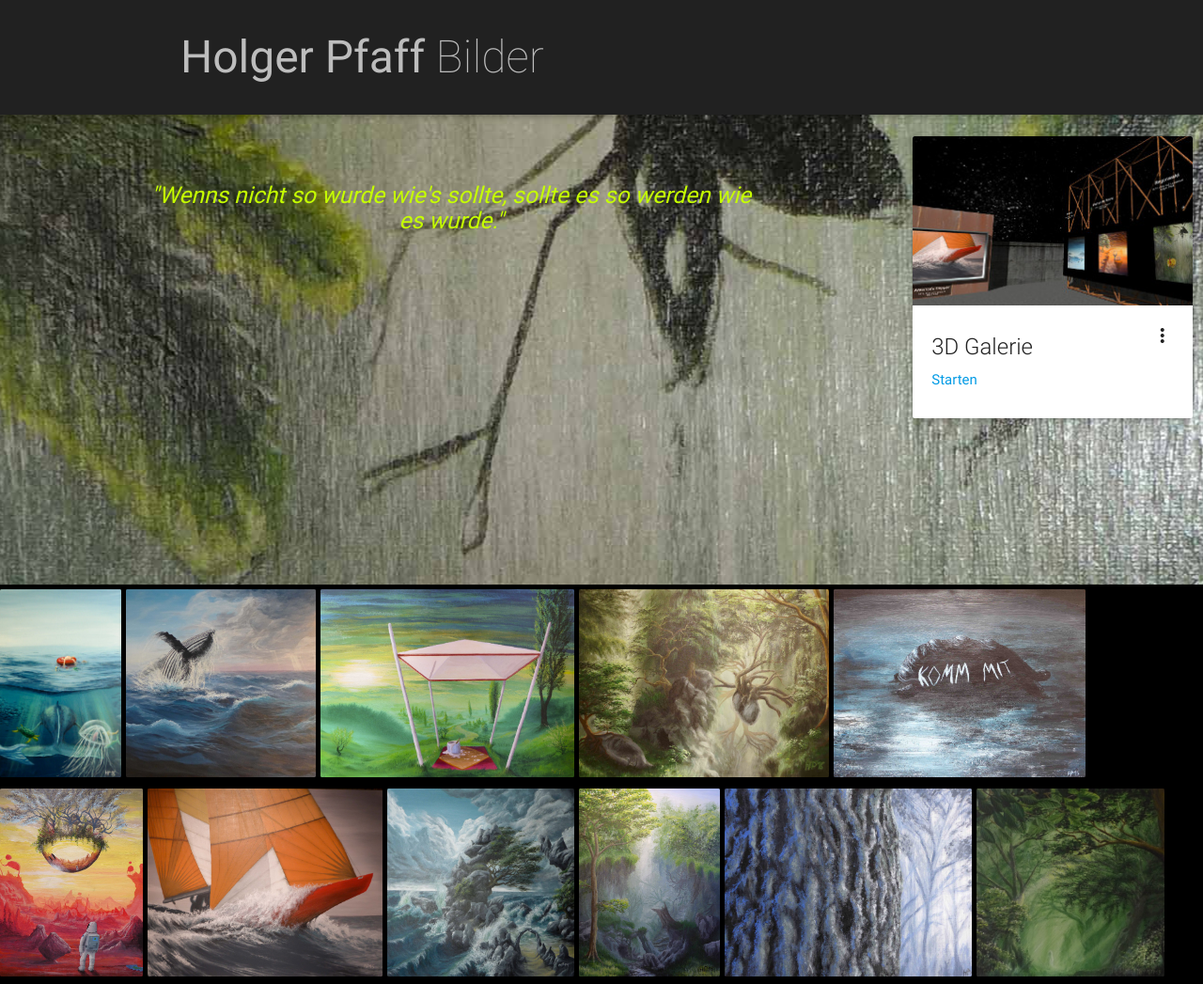
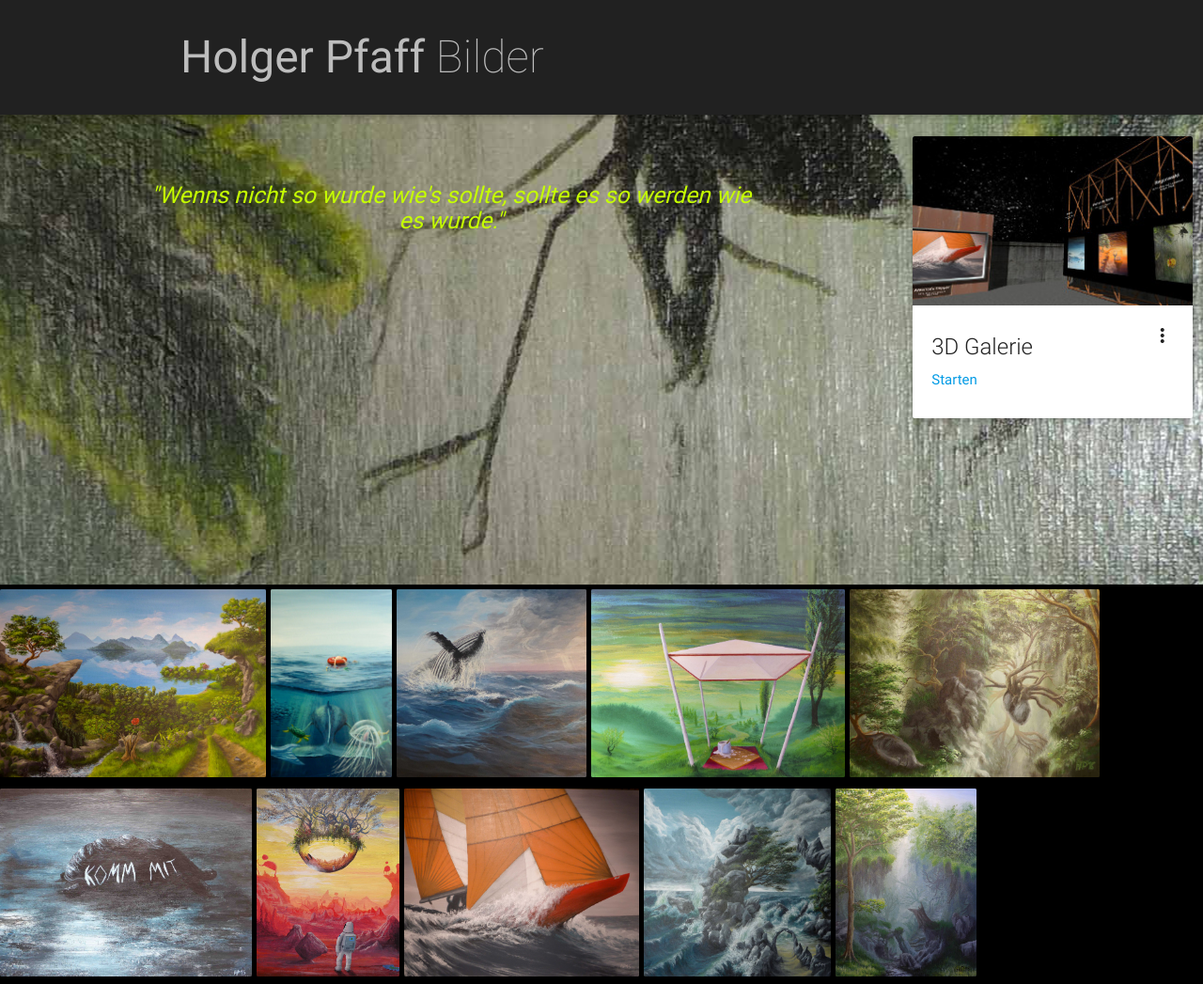
Before and after one commit to HolgerPfaff/webGallery2D, a PHP site: page / in a window 1280 px wide. Shown: the top 1047 px of the page at 94% size. Run offline with PHP 8.4, Linux system fonts and the light colour scheme.

Commit message:
Added imgage 29

```diff
--- a/app/images.php
+++ b/app/images.php
@@ -1,4 +1,9 @@
 <div id="gaImageContainer" class="black">
+    <div class="gaImageBox">
+        <div class="gaPreloadBox">
+            <img class="gaImage" src="images/img-sm-29.jpg">
+        </div>
+    </div>
     <div class="gaImageBox">
         <div class="gaPreloadBox">
             <img class="gaImage" src="images/img-sm-28.jpg">
```
Also changed, not shown: app/images/img-29.jpg (added), app/images/img-sm-29.jpg (added).
